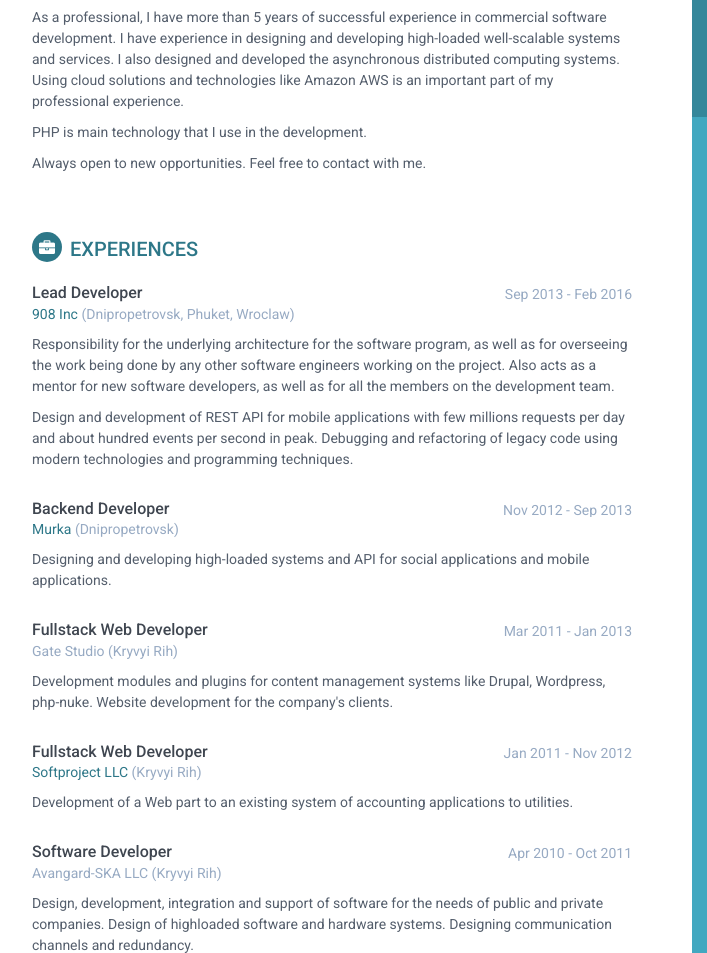
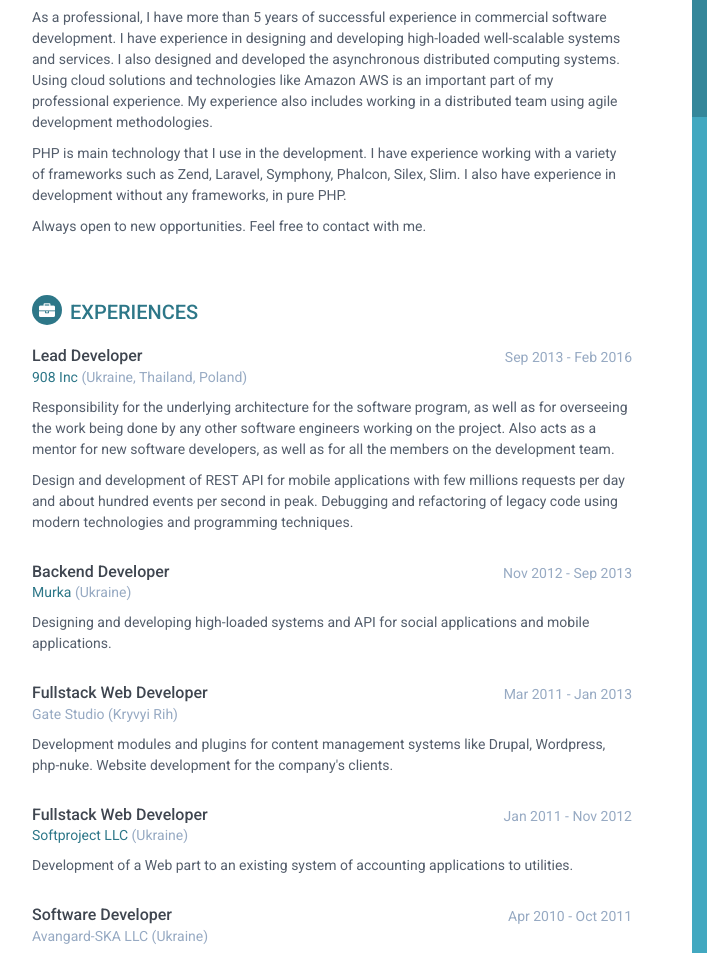
Before and after one commit to maxbanton/maxbanton.github.io, a plain HTML site: page index.html in a window 1280 px wide. Shown: the part 216-1169 px from the top of the page, 188-895 px from the left. Drawn offline with nearby package versions, Linux system fonts and the light colour scheme.

Commit message:
Another update

```diff
--- a/index.html
+++ b/index.html
@@ -105,10 +105,13 @@
                         I have experience in designing and developing high-loaded well-scalable systems and services.
                         I also designed and developed the asynchronous distributed computing systems.
                         Using cloud solutions and technologies like Amazon AWS is an important part of my professional experience.
+                        My experience also includes working in a distributed team using agile development methodologies.
                     </p>
 
                     <p>
                         PHP is main technology that I use in the development.
+                        I have experience working with a variety of frameworks such as Zend, Laravel, Symphony, Phalcon, Silex, Slim.
+                        I also have experience in development without any frameworks, in pure PHP.
                     </p>
 
                     <p>
@@ -126,7 +129,7 @@
                             <h3 class="job-title">Lead Developer</h3>
                             <div class="time">Sep 2013 - Feb 2016</div>
                         </div>
-                        <div class="company"><a href="http://908.vc" rel="nofollow" target="_blank">908 Inc</a> (Dnipropetrovsk, Phuket, Wroclaw)</div>
+                        <div class="company"><a href="http://908.vc" rel="nofollow" target="_blank">908 Inc</a> (Ukraine, Thailand, Poland)</div>
                     </div>
                     <div class="details">
                         <p>
@@ -149,7 +152,7 @@
                             <h3 class="job-title">Backend Developer</h3>
                             <div class="time">Nov 2012 - Sep 2013</div>
                         </div>
-                        <div class="company"><a href="http://murka.com" rel="nofollow" target="_blank">Murka</a> (Dnipropetrovsk)</div>
+                        <div class="company"><a href="http://murka.com" rel="nofollow" target="_blank">Murka</a> (Ukraine)</div>
                     </div>
                     <div class="details">
                         <p>
@@ -180,7 +183,7 @@
                             <h3 class="job-title">Fullstack Web Developer</h3>
                             <div class="time">Jan 2011 - Nov 2012</div>
                         </div>
-                        <div class="company"><a href="http://softproject.com.ua/" rel="nofollow" target="_blank">Softproject LLC</a> (Kryvyi Rih)</div>
+                        <div class="company"><a href="http://softproject.com.ua/" rel="nofollow" target="_blank">Softproject LLC</a> (Ukraine)</div>
                     </div>
                     <div class="details">
                         <p>
@@ -195,7 +198,7 @@
                             <h3 class="job-title">Software Developer</h3>
                             <div class="time">Apr 2010 - Oct 2011</div>
                         </div>
-                        <div class="company">Avangard-SKA LLC (Kryvyi Rih)</div>
+                        <div class="company">Avangard-SKA LLC (Ukraine)</div>
                     </div>
                     <div class="details">
                         <p>
```
